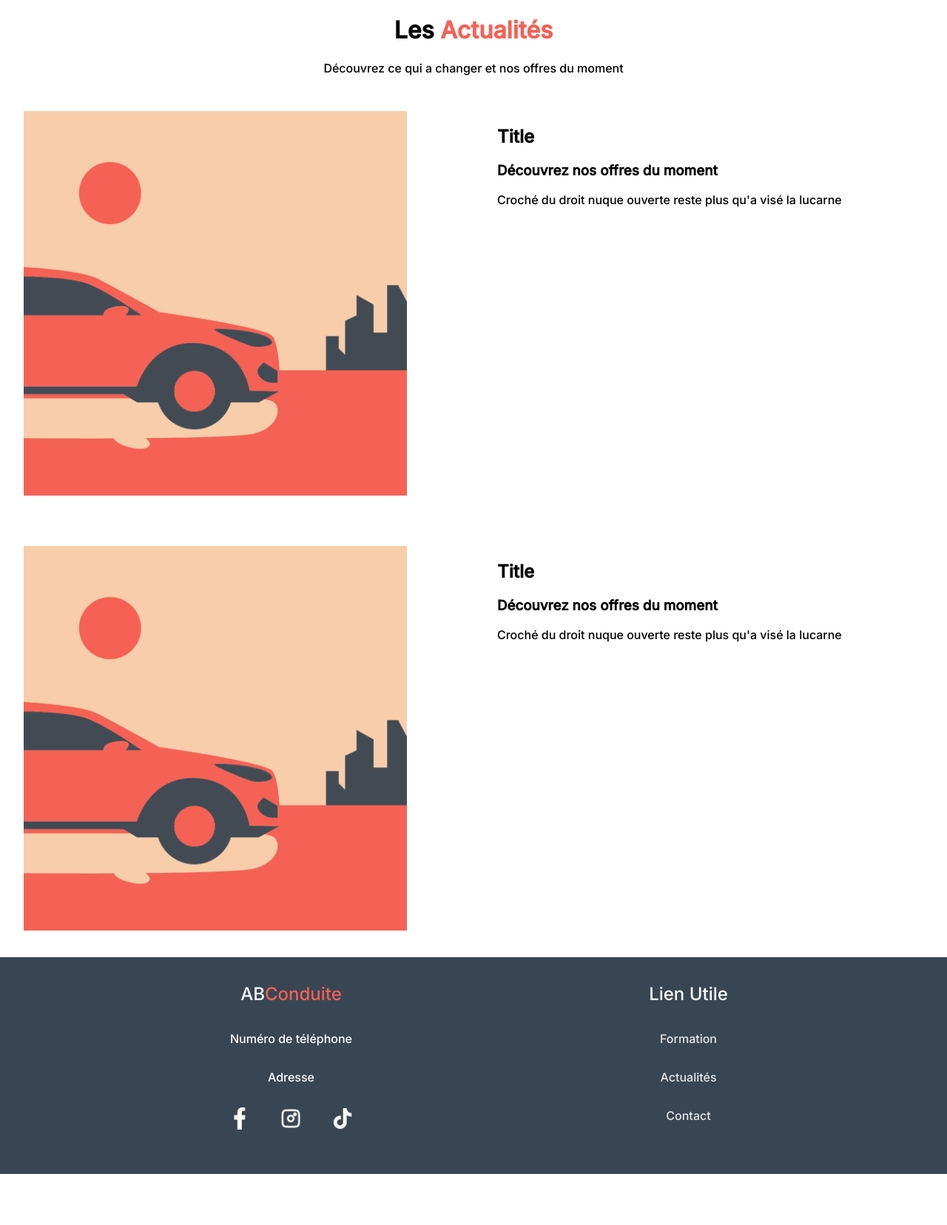
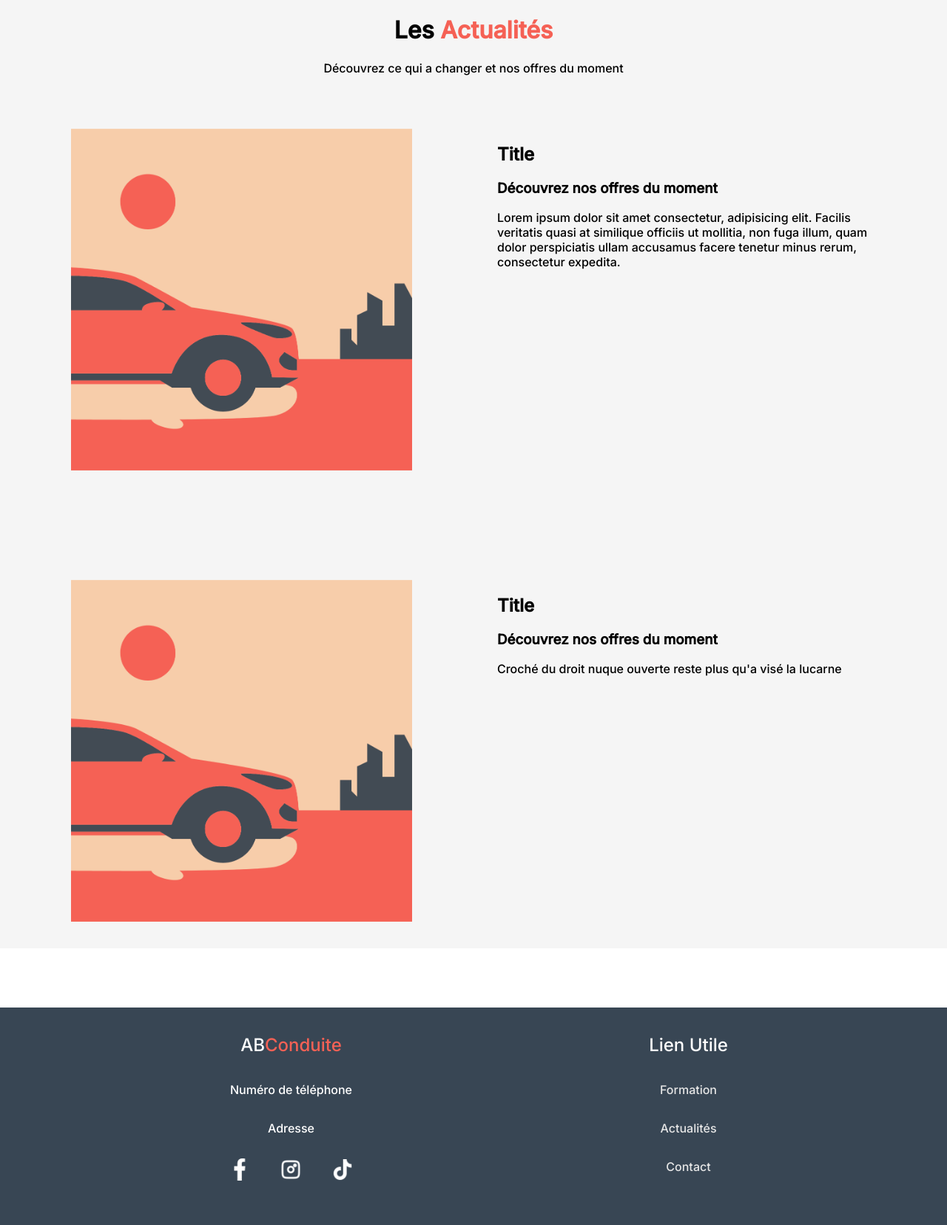
Before and after one commit to ElyesseAdda/ABConduite, a PHP site: page /actualite.html in a window 1280 px wide. Shown: the part 50-1706 px from the top of the page at 74% size. Before the commit the page ends 1637 px from the top, so only its background shows below. Run offline with PHP 8.4, Linux system fonts and the light colour scheme; some libraries are stand-ins or nearby versions.

Commit message:
actualité done

```diff
--- a/actualite.html
+++ b/actualite.html
@@ -14,6 +14,8 @@
 
 <!--NavBarMobile -->
 <body>
+    <div class="lightgrey">
+
     <div class="navbar">
        <div class="navbarPC">
       <a href="#">Formation</a>
@@ -55,7 +57,7 @@
             <div class="article--right">
                 <h2>Title</h2>
                 <h3>Découvrez nos offres du moment</h3>
-                <p>Croché du droit nuque ouverte reste plus qu'a visé la lucarne</p>
+                <p>Lorem ipsum dolor sit amet consectetur, adipisicing elit. Facilis veritatis quasi at similique officiis ut mollitia, non fuga illum, quam dolor perspiciatis ullam accusamus facere tenetur minus rerum, consectetur expedita.</p>
             </div>
         </div>
         <div class="card--article">
@@ -71,6 +73,7 @@
     </div>
 
     <script src="asset/index.js"></script>
+</div>
 </body>
 <!-- Footer Mobile -->
 <footer>
--- a/asset/style.css
+++ b/asset/style.css
@@ -3,6 +3,7 @@ body{
     font-family: 'Inter', sans-serif;
     background-color: #ffffff;
 }
+
 /* *{
     border: #F56155 solid 3px;
 } */
@@ -112,6 +113,30 @@ body{
 .header {
     display: none;
 }
+
+
+.card--article{
+    margin: auto;
+    width: 80%;
+    margin-bottom: 80px;
+    margin-top: 10px;
+}
+
+.article--left img {
+    max-width: 300px;
+}
+
+.title{
+    margin: auto;
+    text-align: center;
+    margin: 20px;
+    margin-bottom: 40px;
+}
+
+.title>h1>span{
+    color: #F56155;
+}
+
 /* Paiment 4x sans frais  */
 .p4x {
     background-color: #fff;
@@ -323,6 +348,11 @@ body{
     .PC{
         display: block;
     }
+
+    .lightgrey{
+        background-color: #F5F5F5;
+    }
+
     .mobile{
         display: none;
     }
@@ -606,13 +636,11 @@ body{
         margin-top: 125px;
     }
 
-
-}
-
     .card--article{
         display: flex;
         flex-direction: row;
         height: 30%;
+        width: 90%;
     }
 
     .article--right{
@@ -622,6 +650,7 @@ body{
     .article--left img {
         width: 90%;
         height: 90%;
+        max-width: 500px;
     }
 
     .article--left{
@@ -629,12 +658,4 @@ body{
         height: 70%;
         padding: 2em;
     }
-
-.title{
-    margin: auto;
-    text-align: center;
 }
-
-.title>h1>span{
-    color: #F56155;
-}
```
Lines whose indentation alone changed are shown as unchanged.
